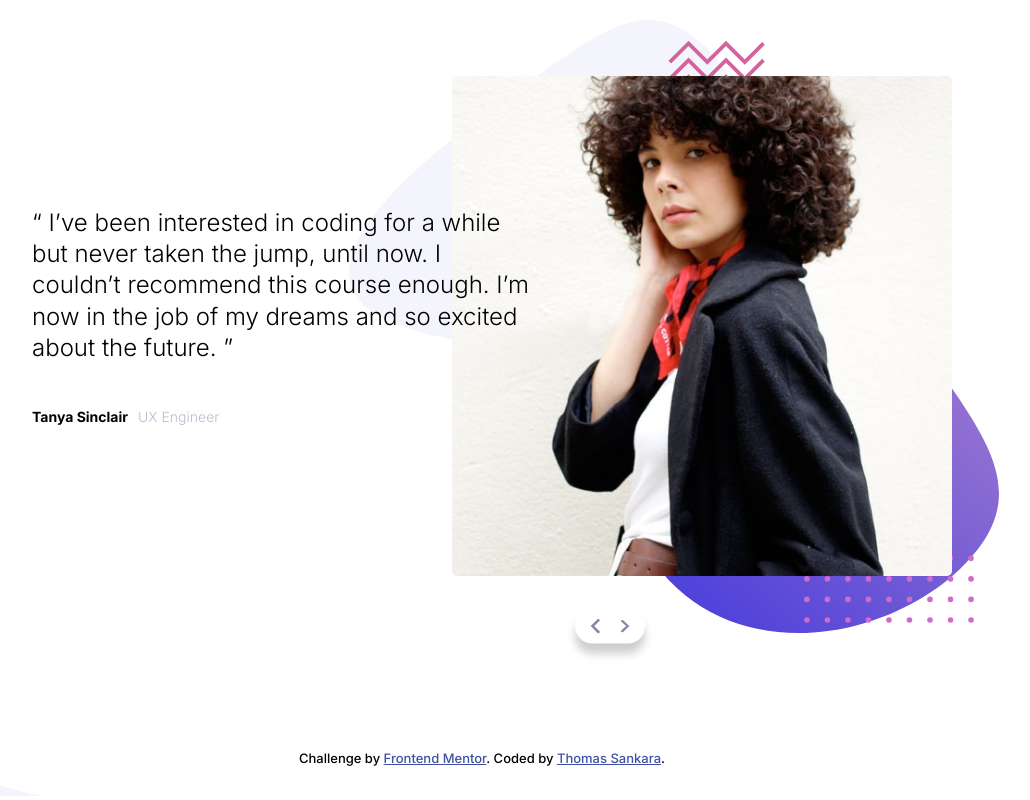
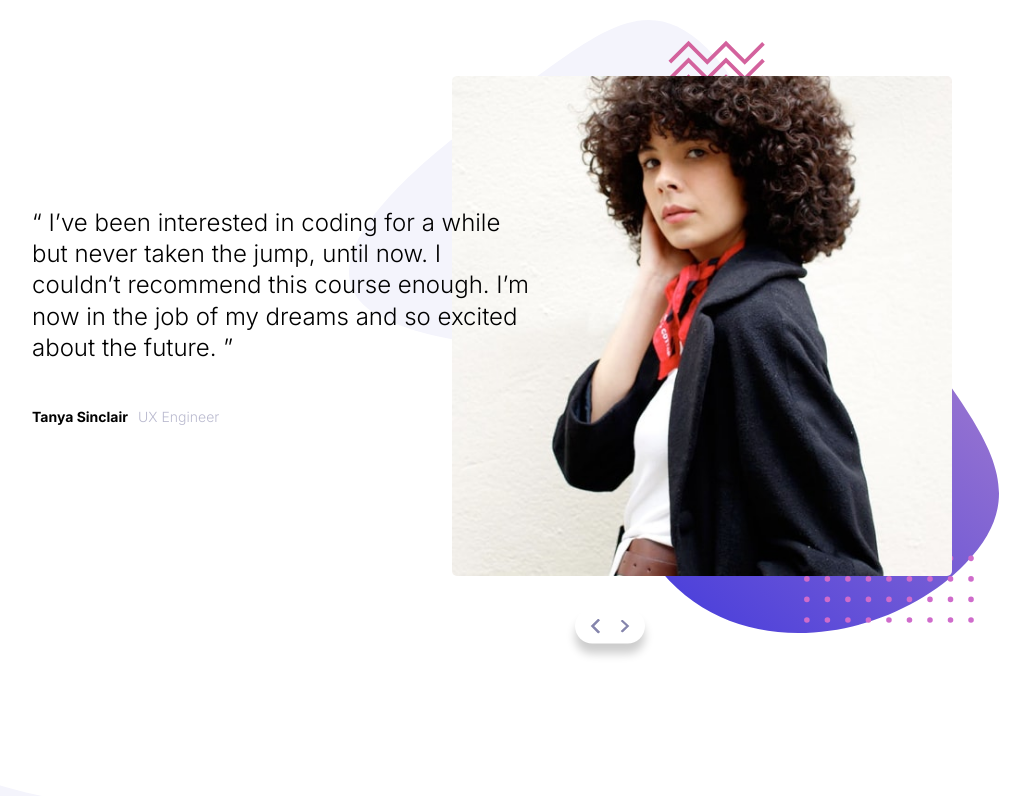
Before and after one commit to Ayanda-boluwatife/testimonials, a plain HTML site: page index.html in a window 1280 px wide. Shown: the whole page, without its empty margins (158-1188 px from the left). Drawn offline with Linux system fonts and the light colour scheme.

Commit message:
updating testimonial challenge

```diff
--- a/index.html
+++ b/index.html
@@ -91,15 +91,6 @@
         id="next"
       />
     </div>
-
-    <div class="attribution">
-      Challenge by
-      <a href="https://www.frontendmentor.io?ref=challenge" target="_blank"
-        >Frontend Mentor</a
-      >. Coded by
-      <a href="https://github.com/SankThomas/challenges">Thomas Sankara</a>.
-    </div>
-
     <script src="script.js"></script>
   </body>
 </html>
```
